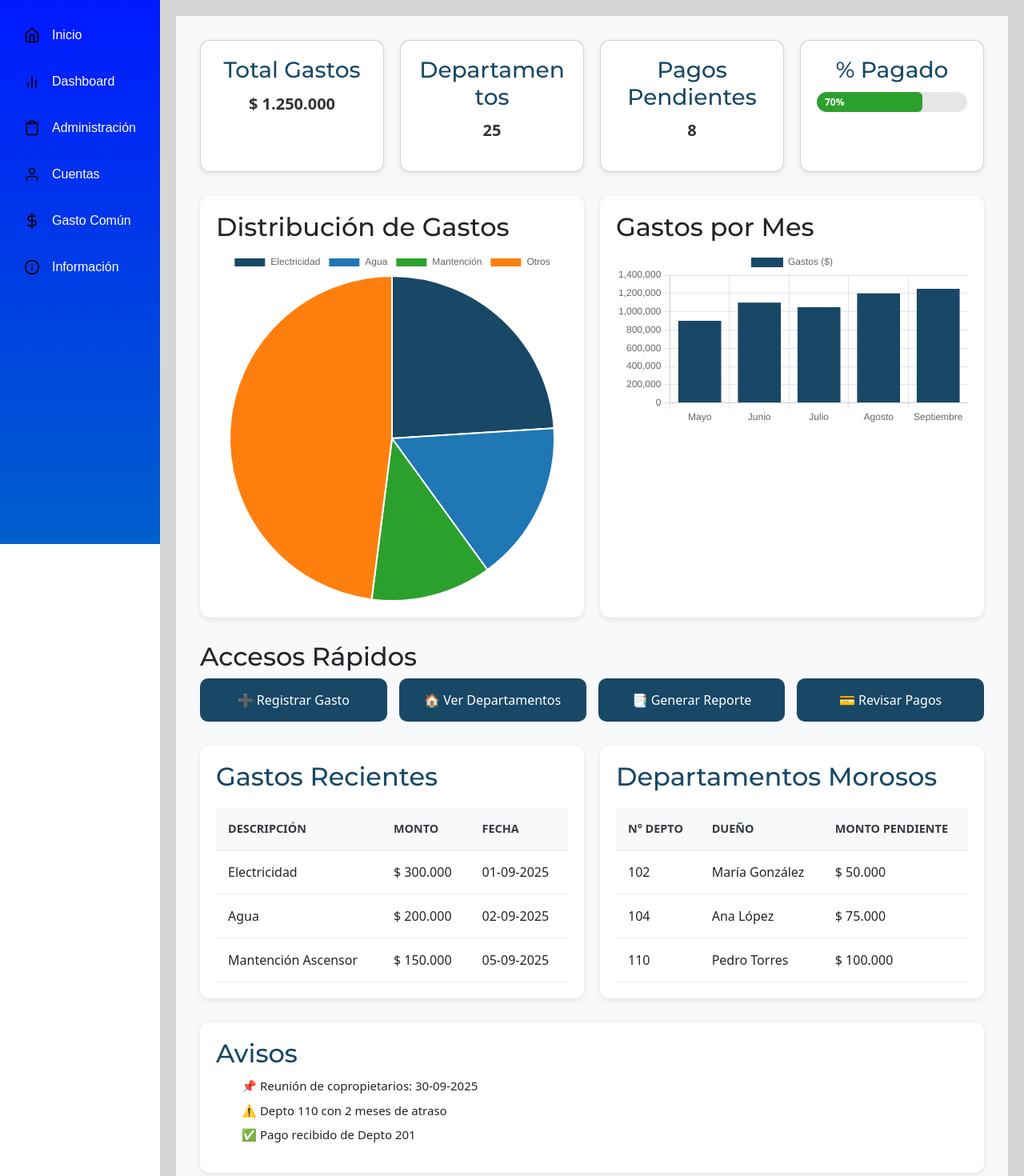
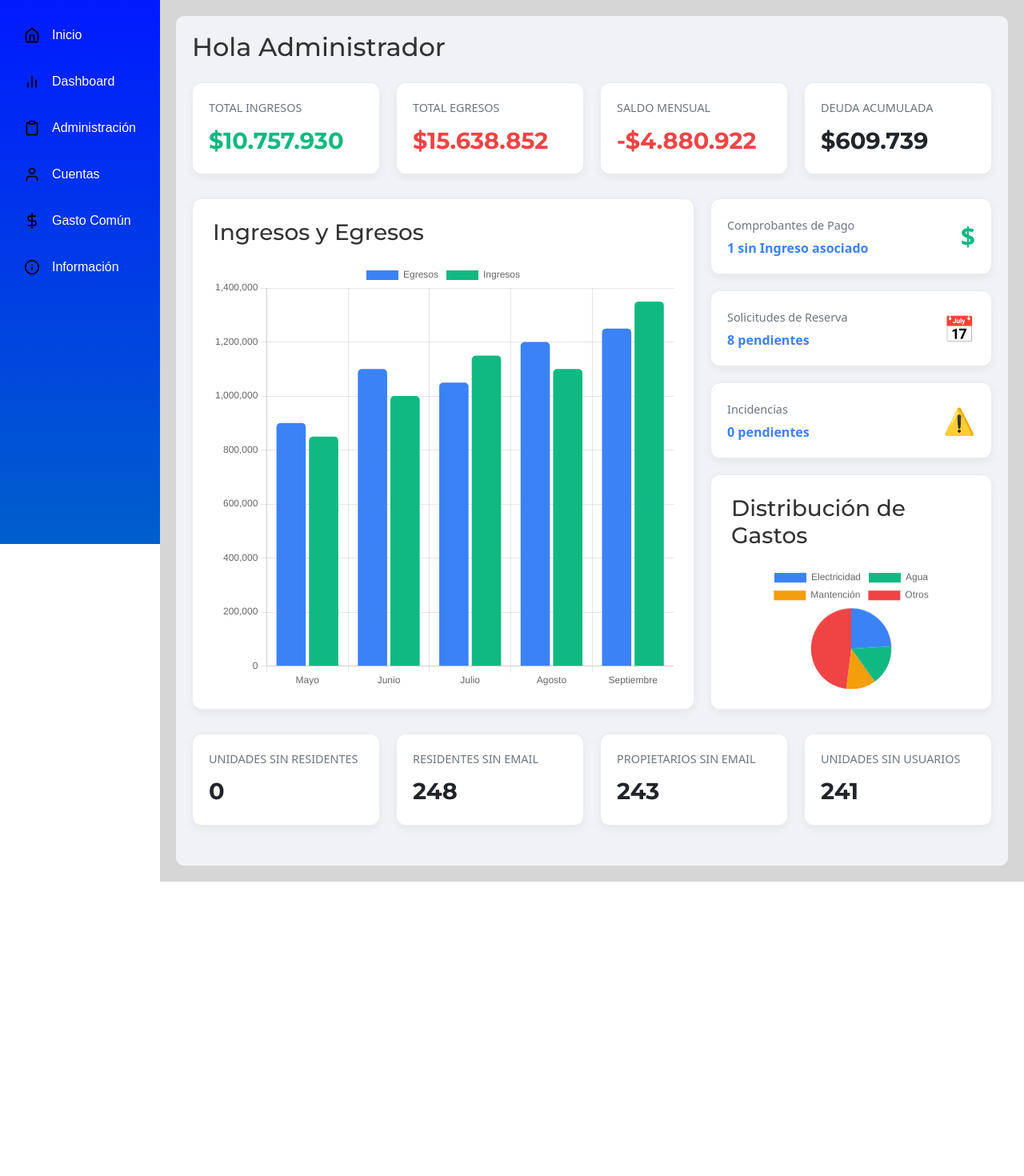
Before and after one commit to Erickctooo/Ofisync-web-frontend, a React (Vite) app in the folder frontend/: page / in a window 1280 px wide. Shown: the part 120-1590 px from the top of the page at 80% size. After the commit the page ends 1222 px from the top, so only its background shows below. Built offline with nearby package versions, Linux system fonts and the light colour scheme.

Commit message:
cambios en el inicio

```diff
--- a/frontend/src/pages/Inicio.css
+++ b/frontend/src/pages/Inicio.css
@@ -1,157 +1,146 @@
-/* Contenedor principal */
-.container {
-  padding: 30px;
-  background: #f8f9fb;
+.dashboard-container {
+    padding: 20px;
+    background-color: #f0f2f5; /* Un gris claro para el fondo */
+    border-radius: 10px;
 }
 
-/* Tarjetas resumen */
-.cards {
-  display: flex;
-  gap: 20px;
-  margin-bottom: 30px;
-  flex-wrap: wrap;
+.dashboard-title {
+    font-family: 'Montserrat', sans-serif;
+    color: #333;
+    font-size: 2rem;
+    margin-bottom: 25px;
 }
 
-.card {
-  flex: 1;
-  background-color: #ffffff;
-  padding: 20px;
-  border-radius: 12px;
-  box-shadow: 0 2px 6px rgba(0,0,0,0.1);
-  text-align: center;
+/* Cuadrícula para las tarjetas KPI */
+.kpi-grid {
+    display: grid;
+    grid-template-columns: repeat(auto-fit, minmax(220px, 1fr));
+    gap: 20px;
+    margin-bottom: 30px;
 }
 
-.card h3 {
-  margin-bottom: 10px;
-  color: #184866;
+.kpi-card {
+    background-color: white;
+    padding: 20px;
+    border-radius: 12px;
+    box-shadow: 0 4px 12px rgba(0, 0, 0, 0.05);
+    border: 1px solid #e9ecef;
 }
 
-.card p {
-  font-size: 20px;
-  font-weight: bold;
-  color: #333;
+.kpi-label {
+    display: block;
+    color: #6c757d;
+    font-size: 0.9rem;
+    margin-bottom: 8px;
+    text-transform: uppercase;
 }
 
-/* Barra de progreso */
-.progress-bar {
-  background: #e6e6e6;
-  border-radius: 20px;
-  overflow: hidden;
-  height: 25px;
+.kpi-value {
+    font-family: 'Montserrat', sans-serif;
+    font-size: 1.8rem;
+    font-weight: 700;
+    margin: 0;
+    color: #212529;
 }
 
-.progress {
-  background: #2ca02c;
-  padding-left: 10px;
-  color: white;
-  height: 100%;
-  text-align: center;
-  line-height: 25px;
-  font-weight: bold;
+.kpi-value.income {
+    color: #10B981; /* Verde para ingresos */
 }
 
-/* Gráficos */
-.charts {
-  display: flex;
-  gap: 20px;
-  margin-bottom: 30px;
-  flex-wrap: wrap;
+.kpi-value.expense {
+    color: #EF4444; /* Rojo para egresos */
 }
 
-.chart-box {
-  flex: 1;
-  background: #ffffff;
-  padding: 20px;
-  border-radius: 12px;
-  box-shadow: 0 2px 6px rgba(0,0,0,0.1);
+/* Cuadrícula principal para gráficos y accesos rápidos */
+.main-grid {
+    display: grid;
+    grid-template-columns: 2fr 1fr; /* El gráfico principal ocupa 2/3, el resto 1/3 */
+    gap: 20px;
+    margin-bottom: 30px;
 }
 
-/* Accesos rápidos */
-.quick-actions {
-  margin-bottom: 30px;
+.chart-card {
+    background-color: white;
+    padding: 25px;
+    border-radius: 12px;
+    box-shadow: 0 4px 12px rgba(0, 0, 0, 0.05);
+    border: 1px solid #e9ecef;
+    display: flex;
+    flex-direction: column;
 }
 
-.actions {
-  display: flex;
-  gap: 15px;
-  flex-wrap: wrap;
+.chart-wrapper {
+    position: relative;
+    height: 100%;
 }
 
-.actions button {
-  flex: 1;
-  background-color: #184866;
-  color: white;
-  padding: 15px;
-  border: none;
-  border-radius: 10px;
-  cursor: pointer;
-  font-size: 16px;
-  transition: 0.3s;
+.chart-card h3 {
+    margin-top: 0;
+    margin-bottom: 20px;
+    color: #333;
 }
 
-.actions button:hover {
-  background-color: #1f5a85;
+.large-card {
+    grid-row: span 2; /* Ocupa dos filas de alto */
+    min-height: 400px;
 }
 
-/* Tablas */
-.tables {
-  display: flex;
-  gap: 20px;
-  margin-bottom: 30px;
-  flex-wrap: wrap;
+.small-card {
+    min-height: 200px;
 }
 
-.table-section {
-  flex: 1;
-  background: white;
-  padding: 20px;
-  border-radius: 12px;
-  box-shadow: 0 2px 6px rgba(0,0,0,0.1);
+/* Cuadrícula para los accesos rápidos */
+.quick-access-grid {
+    display: flex;
+    flex-direction: column;
+    gap: 20px;
 }
 
-.table-section h2 {
-  margin-bottom: 15px;
-  color: #184866;
+.access-card {
+    background-color: white;
+    padding: 20px;
+    border-radius: 12px;
+    box-shadow: 0 4px 12px rgba(0, 0, 0, 0.05);
+    border: 1px solid #e9ecef;
+    display: flex;
+    justify-content: space-between;
+    align-items: center;
+    cursor: pointer;
+    transition: transform 0.2s, box-shadow 0.2s;
 }
 
-table {
-  width: 100%;
-  border-collapse: collapse;
+.access-card:hover {
+    transform: translateY(-3px);
+    box-shadow: 0 6px 15px rgba(0, 0, 0, 0.08);
 }
 
-thead {
-  background-color: #184866;
-  color: white;
+.access-label {
+    color: #6c757d;
+    font-size: 0.9rem;
 }
 
-th, td {
-  padding: 12px;
-  text-align: left;
-  border-bottom: 1px solid #ddd;
+.access-value {
+    color: #3B82F6; /* Azul para valores pendientes */
+    font-weight: 700;
+    margin: 5px 0 0;
 }
 
-tr:hover {
-  background-color: #f3f7fa;
+.access-icon {
+    font-size: 2rem;
+    color: #adb5bd;
 }
 
-/* Notificaciones */
-.notifications {
-  background: white;
-  padding: 20px;
-  border-radius: 12px;
-  box-shadow: 0 2px 6px rgba(0,0,0,0.1);
+.access-icon.money {
+    color: #10B981;
+    font-weight: bold;
 }
 
-.notifications h2 {
-  margin-bottom: 10px;
-  color: #184866;
+/* Ajustes para pantallas más pequeñas */
+@media (max-width: 992px) {
+    .main-grid {
+        grid-template-columns: 1fr; /* Una sola columna en pantallas medianas */
+    }
+    .large-card {
+        grid-row: auto;
+    }
 }
-
-.notifications ul {
-  list-style: none;
-}
-
-.notifications li {
-  margin-bottom: 8px;
-  font-size: 15px;
-}
--- a/frontend/src/pages/Inicio.jsx
+++ b/frontend/src/pages/Inicio.jsx
@@ -10,17 +10,19 @@ import {
   BarElement,
   Title,
 } from "chart.js";
-import "./Inicio.css";
+import "./Inicio.css"; // Asegúrate de importar el CSS
 
 ChartJS.register(ArcElement, Tooltip, Legend, CategoryScale, LinearScale, BarElement, Title);
 
-const dashboard = () => {
+const Inicio = () => {
+  // Datos para los gráficos (puedes actualizarlos con datos reales)
   const pieData = {
     labels: ['Electricidad', 'Agua', 'Mantención', 'Otros'],
     datasets: [
       {
         data: [300000, 200000, 150000, 600000],
-        backgroundColor: ['#184866', '#1f77b4', '#2ca02c', '#ff7f0e'],
+        backgroundColor: ['#3B82F6', '#10B981', '#F59E0B', '#EF4444'],
+        borderWidth: 0,
       },
     ],
   };
@@ -29,135 +31,106 @@ const dashboard = () => {
     labels: ['Mayo', 'Junio', 'Julio', 'Agosto', 'Septiembre'],
     datasets: [
       {
-        label: 'Gastos ($)',
+        label: 'Egresos',
         data: [900000, 1100000, 1050000, 1200000, 1250000],
-        backgroundColor: '#184866',
+        backgroundColor: '#3B82F6',
+        borderRadius: 5,
+      },
+       {
+        label: 'Ingresos',
+        data: [850000, 1000000, 1150000, 1100000, 1350000],
+        backgroundColor: '#10B981',
+        borderRadius: 5,
       },
     ],
   };
 
   return (
-    <main className="container">
-      <title>Inicio</title>
-      {/* Tarjetas resumen */}
-      <section className="cards">
-        <div className="card">
-          <h3>Total Gastos</h3>
-          <p>$ 1.250.000</p>
+    <div className="dashboard-container">
+      <h1 className="dashboard-title">Hola Administrador</h1>
+
+      {/* Sección superior de tarjetas de datos (KPIs) */}
+      <div className="kpi-grid">
+        <div className="kpi-card">
+          <span className="kpi-label">Total Ingresos</span>
+          <p className="kpi-value income">$10.757.930</p>
         </div>
-        <div className="card">
-          <h3>Departamentos</h3>
-          <p>25</p>
+        <div className="kpi-card">
+          <span className="kpi-label">Total Egresos</span>
+          <p className="kpi-value expense">$15.638.852</p>
         </div>
-        <div className="card">
-          <h3>Pagos Pendientes</h3>
-          <p>8</p>
+        <div className="kpi-card">
+          <span className="kpi-label">Saldo Mensual</span>
+          <p className="kpi-value expense">-$4.880.922</p>
         </div>
-        <div className="card">
-          <h3>% Pagado</h3>
-          <div className="progress-bar">
-            <div className="progress" style={{ width: "70%" }}>70%</div>
+        <div className="kpi-card">
+          <span className="kpi-label">Deuda Acumulada</span>
+          <p className="kpi-value">$609.739</p>
+        </div>
+      </div>
+
+      {/* Sección principal con gráficos y accesos rápidos */}
+      <div className="main-grid">
+        <div className="chart-card large-card">
+          <h3>Ingresos y Egresos</h3>
+          <div className="chart-wrapper">
+            <Bar data={barData} options={{ responsive: true, maintainAspectRatio: false }}/>
           </div>
         </div>
-      </section>
 
-      {/* Gráficos */}
-      <section className="charts">
-        <div className="chart-box">
-          <h2>Distribución de Gastos</h2>
-          <Pie data={pieData} />
-        </div>
-        <div className="chart-box">
-          <h2>Gastos por Mes</h2>
-          <Bar data={barData} />
-        </div>
-      </section>
-
-      {/* Accesos rápidos */}
-      <section className="quick-actions">
-        <h2>Accesos Rápidos</h2>
-        <div className="actions">
-          <button>➕ Registrar Gasto</button>
-          <button>🏠 Ver Departamentos</button>
-          <button>📑 Generar Reporte</button>
-          <button>💳 Revisar Pagos</button>
-        </div>
-      </section>
-
-      {/* Tablas */}
-      <section className="tables">
-        <div className="table-section">
-          <h2>Gastos Recientes</h2>
-          <table>
-            <thead>
-              <tr>
-                <th>Descripción</th>
-                <th>Monto</th>
-                <th>Fecha</th>
-              </tr>
-            </thead>
-            <tbody>
-              <tr>
-                <td>Electricidad</td>
-                <td>$ 300.000</td>
-                <td>01-09-2025</td>
-              </tr>
-              <tr>
-                <td>Agua</td>
-                <td>$ 200.000</td>
-                <td>02-09-2025</td>
-              </tr>
-              <tr>
-                <td>Mantención Ascensor</td>
-                <td>$ 150.000</td>
-                <td>05-09-2025</td>
-              </tr>
-            </tbody>
-          </table>
+        <div className="quick-access-grid">
+          <div className="access-card">
+              <div>
+                  <span className="access-label">Comprobantes de Pago</span>
+                  <p className="access-value">1 sin Ingreso asociado</p>
+              </div>
+              <div className="access-icon money">$</div>
+          </div>
+          <div className="access-card">
+              <div>
+                  <span className="access-label">Solicitudes de Reserva</span>
+                  <p className="access-value">8 pendientes</p>
+              </div>
+              <div className="access-icon">📅</div>
+          </div>
+          <div className="access-card">
+              <div>
+                  <span className="access-label">Incidencias</span>
+                  <p className="access-value">0 pendientes</p>
+              </div>
+              <div className="access-icon">⚠️</div>
+          </div>
         </div>
 
-        <div className="table-section">
-          <h2>Departamentos Morosos</h2>
-          <table>
-            <thead>
-              <tr>
-                <th>N° Depto</th>
-                <th>Dueño</th>
-                <th>Monto Pendiente</th>
-              </tr>
-            </thead>
-            <tbody>
-              <tr>
-                <td>102</td>
-                <td>María González</td>
-                <td>$ 50.000</td>
-              </tr>
-              <tr>
-                <td>104</td>
-                <td>Ana López</td>
-                <td>$ 75.000</td>
-              </tr>
-              <tr>
-                <td>110</td>
-                <td>Pedro Torres</td>
-                <td>$ 100.000</td>
-              </tr>
-            </tbody>
-          </table>
+        <div className="chart-card small-card">
+          <h3>Distribución de Gastos</h3>
+           <div className="chart-wrapper">
+            <Pie data={pieData} options={{ responsive: true, maintainAspectRatio: false }}/>
+          </div>
         </div>
-      </section>
+      </div>
 
-      {/* Notificaciones */}
-      <section className="notifications">
-        <h2>Avisos</h2>
-        <ul>
-          <li>📌 Reunión de copropietarios: 30-09-2025</li>
-          <li>⚠️ Depto 110 con 2 meses de atraso</li>
-          <li>✅ Pago recibido de Depto 201</li>
-        </ul>
-      </section>
-    </main>
+      {/* Sección inferior de tarjetas de datos */}
+       <div className="kpi-grid bottom-grid">
+        <div className="kpi-card">
+          <span className="kpi-label">Unidades sin Residentes</span>
+          <p className="kpi-value">0</p>
+        </div>
+        <div className="kpi-card">
+          <span className="kpi-label">Residentes sin Email</span>
+          <p className="kpi-value">248</p>
+        </div>
+        <div className="kpi-card">
+          <span className="kpi-label">Propietarios sin Email</span>
+          <p className="kpi-value">243</p>
+        </div>
+         <div className="kpi-card">
+          <span className="kpi-label">Unidades sin Usuarios</span>
+          <p className="kpi-value">241</p>
+        </div>
+      </div>
+    </div>
   );
 };
 
-export default dashboard;
+export default Inicio;
```
